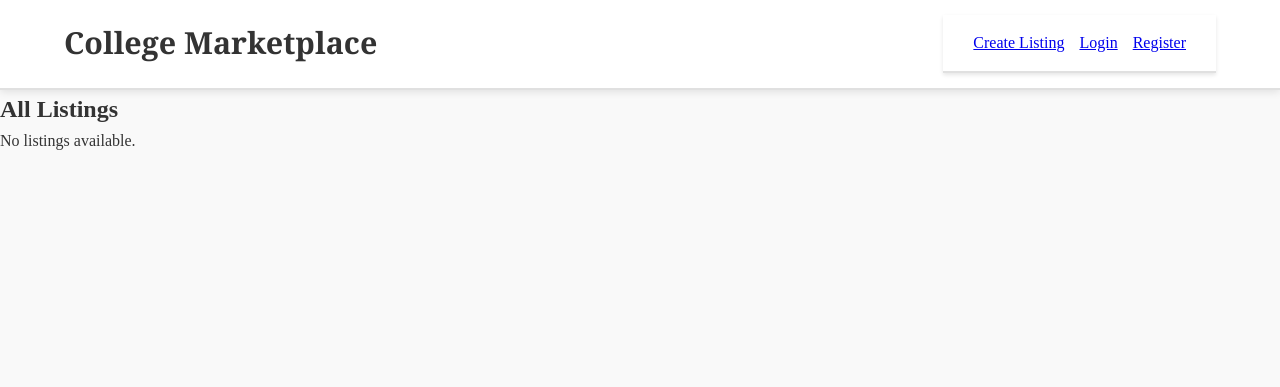
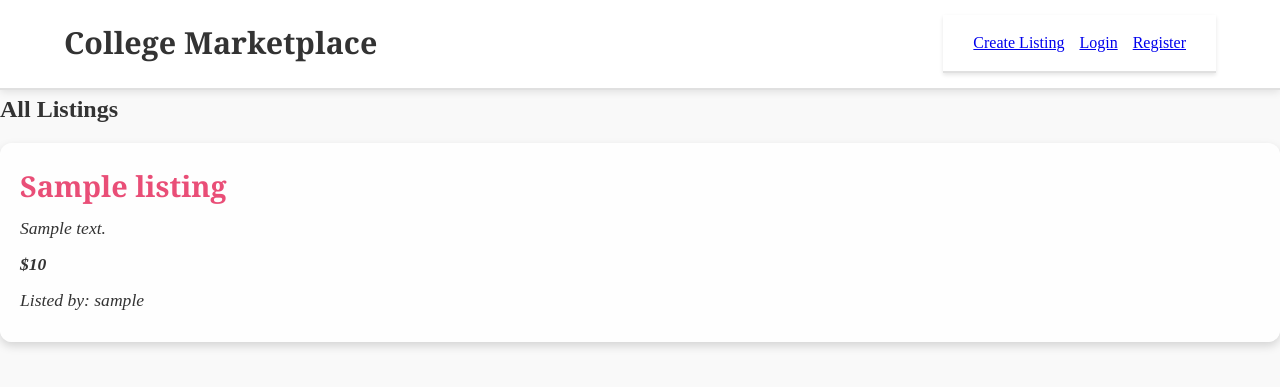
Before and after one commit to dlalude/wesleyan-marketplace, a PHP site: page / in a window 1280 px wide. Shown: the top 387 px of the page. Run offline with PHP 8.4, Linux system fonts and the light colour scheme; tables that the repository leaves empty or names only in its code hold one stand-in row (values such as "Sample post"); data that the repository does not hold is empty.

Commit message:
Allfiles change

```diff
--- a/index.php
+++ b/index.php
@@ -3,8 +3,12 @@ session_start();
 include 'db.php';
 
 if (isset($_SESSION["username"])) {
-    echo "<div class='user-info'>Logged in as: <strong>" . htmlspecialchars($_SESSION["username"]) . "</strong></div>";
+    echo "<div class ='user-info'>Logged in as: <strong>" . htmlspecialchars($_SESSION["username"]) . "</strong></div>";
 }
+// Fetch all listings from the database
+$stmt = $conn->prepare("SELECT * FROM listings ORDER BY id DESC");
+$stmt->execute();
+$result = $stmt->get_result();
 ?>
 
 <!DOCTYPE html>
--- a/style.css
+++ b/style.css
@@ -676,63 +676,3 @@ nav a:last-child {
     width: 90%;
   }
 }
-
-/* Listings section */
-.listings {
-    max-width: 800px;
-    margin: 40px auto;
-}
-
-.listing {
-    background-color: white;
-    border: 1px solid #ddd;
-    padding: 20px;
-    margin-bottom: 20px;
-    border-radius: 8px;
-    box-shadow: 0 2px 4px rgba(0, 0, 0, 0.1);
-    text-align: left;
-}
-
-.listing h3 {
-    margin-top: 0;
-    font-size: 1.5em;
-}
-
-.listing p {
-    margin: 10px 0;
-}
-
-.price {
-    font-weight: bold;
-    font-size: 1.2em;
-    color: #28a745;
-}
-
-.seller {
-    font-style: italic;
-    color: #555;
-}
-
-/* Buttons (Edit/Delete) */
-.listing a {
-    display: inline-block;
-    margin-right: 10px;
-    padding: 8px 12px;
-    background-color: #007BFF;
-    color: white;
-    text-decoration: none;
-    border-radius: 5px;
-    font-size: 0.9em;
-}
-
-.listing a:hover {
-    background-color: #0056b3;
-}
-
-.listing a:last-of-type {
-    background-color: #dc3545;
-}
-
-.listing a:last-of-type:hover {
-    background-color: #c82333;
-}
```
Also changed, not shown: 1 other file.
